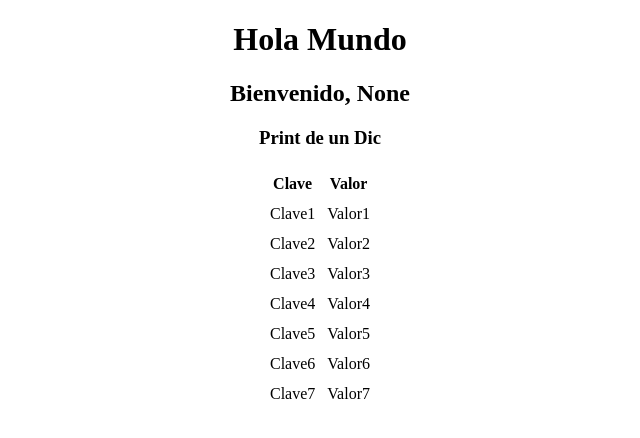
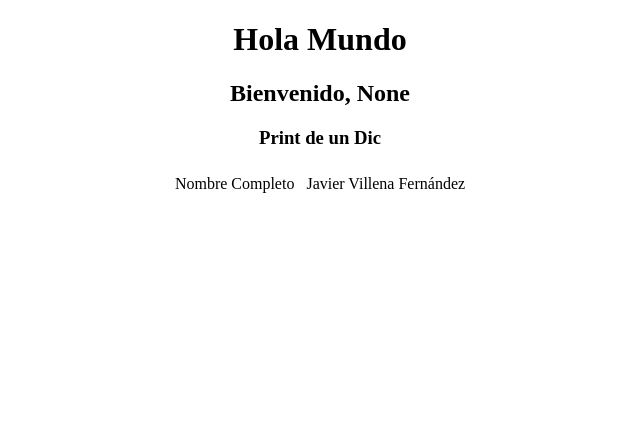
Before and after one commit to jaVillena17/flask-test, a Flask app: page /render in a window 1280 px wide. Shown: the top 438 px of the page, without its empty margins (320-960 px from the left). Run offline with Flask 3, Linux system fonts and the light colour scheme.

Commit message:
**diccionario

```diff
--- a/routes.py
+++ b/routes.py
@@ -46,15 +46,12 @@ class renderView(MethodView):
     def get(self):
         nombre = request.args.get('name')
         diccionario = {
-            'Clave1': 'Valor1',
-            'Clave2': 'Valor2',
-            'Clave3': 'Valor3',
-            'Clave4': 'Valor4',
-            'Clave5': 'Valor5',
-            'Clave6': 'Valor6',
-            'Clave7': 'Valor7',
+            'Nombre': 'Javier',
+            'Apellido1': 'Villena',
+            'Apellido2': 'Fernández',
+            'Dirección': 'Calle tal'
         }
-        return render_template('index.html', name=nombre, diccionario=diccionario)
+        return render_template('index.html', name=nombre, **diccionario)
     def post(self):
         return "Hola Mundo!"
     def put(self):
--- a/templates/index.html
+++ b/templates/index.html
@@ -13,13 +13,7 @@
     </h2>
     <h3>Print de un Dic</h3>
     <table>
-        <tr><th>Clave</th><th>Valor</th></tr>
-        {% for x in diccionario %}
-            <tr>
-                <td>{{ x }}</td>
-                <td>{{ diccionario[x] }}</td>
-            </tr>
-        {% endfor %}
+        <tr><td>Nombre Completo</td> <td>{{ Nombre+" "+Apellido1+" "+Apellido2}}</td></tr>
     </table>
 
 </body>
```
